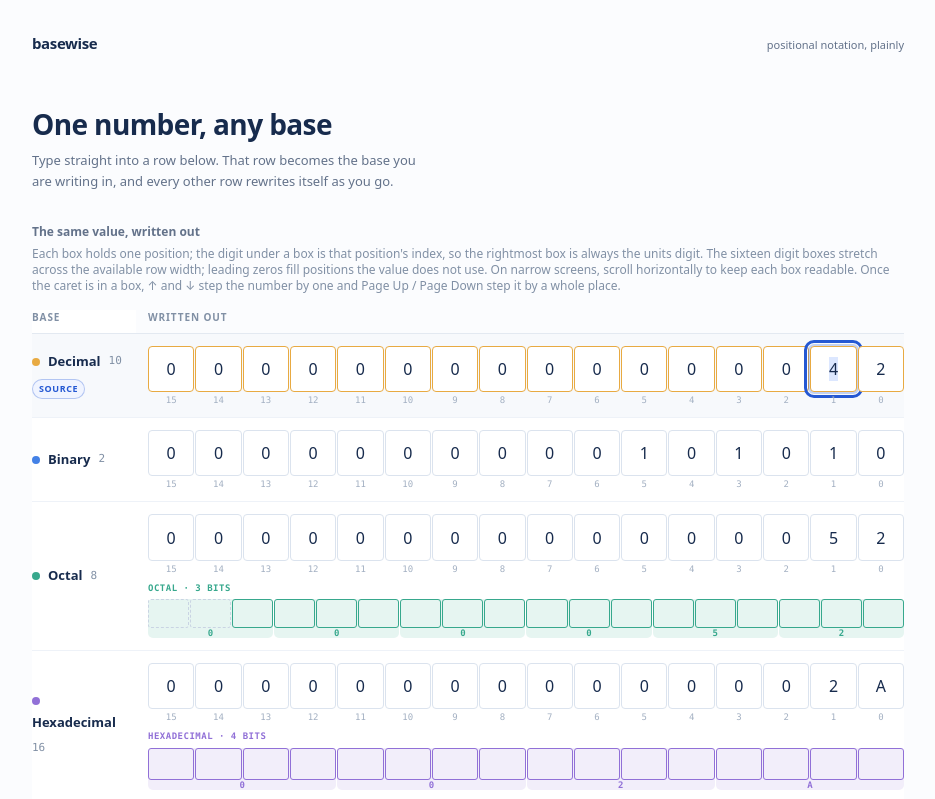
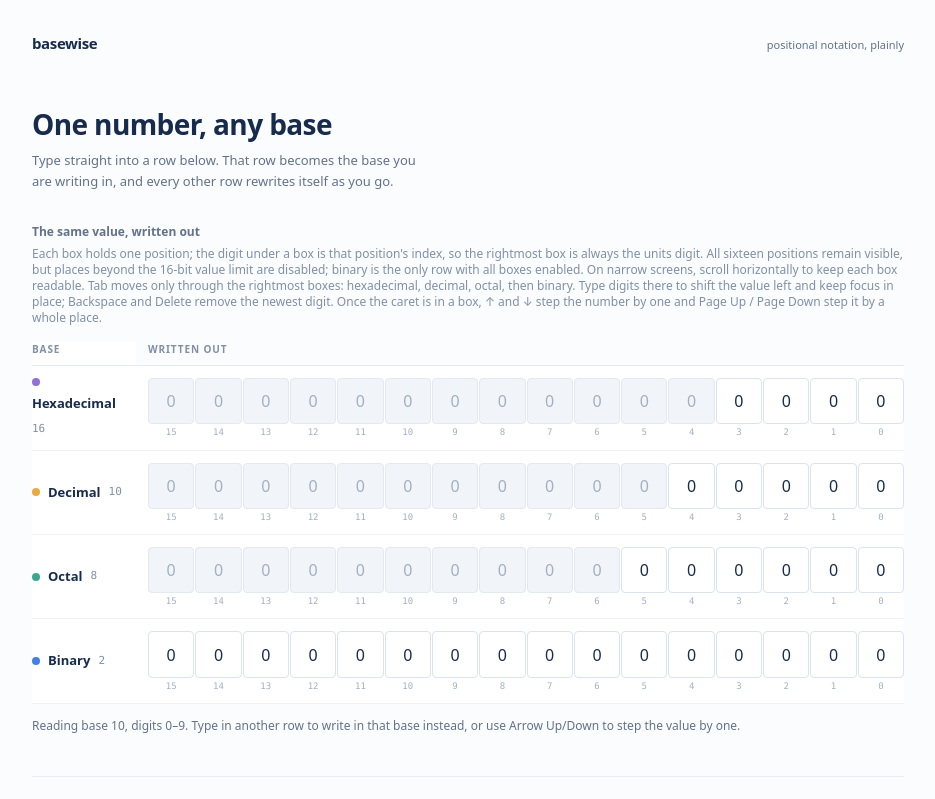
Before and after one commit to lfarci/base-converter, a React (Vite) app: page / in a window 1280 px wide. Shown: the top 799 px of the page, without its empty margins (172-1107 px from the left). Built offline with nearby package versions, Linux system fonts and the light colour scheme.

Commit message:
Merge pull request #20 from lfarci/lfarci-improve-digit-input-navigation
Improve digit entry and keyboard navigation

```diff
--- a/src/App.tsx
+++ b/src/App.tsx
@@ -1,11 +1,9 @@
 import { type KeyboardEvent, useEffect, useRef, useState } from 'react'
 import { DigitRow } from './DigitRow'
 import {
-  bitsPerDigit,
   digitRange,
   digitValue,
   digitsForValue,
-  groupBits,
   LIMIT_MESSAGE,
   pageStep,
   padToPositions,
@@ -19,7 +17,8 @@ import {
 
 function App() {
   const [sourceKey, setSourceKey] = useState('decimal')
-  const [sourceDigits, setSourceDigits] = useState('42')
+  const [sourceDigits, setSourceDigits] = useState('0')
+  const [hasStartedDigitEntry, setHasStartedDigitEntry] = useState(false)
   const [rejection, setRejection] = useState('')
 
   const sourceBase = rows.find((base) => base.key === sourceKey) ?? rows[0]
@@ -33,9 +32,8 @@ function App() {
       : `Reading base ${sourceBase.radix}, digits ${digitRange(sourceBase.radix)}. Type in another row to write in that base instead, or use Arrow Up/Down to step the value by one.`
 
   // Every row is the same fixed grid of POSITIONS places: the value's digits sit in
-  // the low places with leading zeros above them. A row with no value at all renders
-  // the grid empty rather than a dash or a field of zeros, so the columns keep their
-  // shape without claiming the value is zero.
+  // the low places with leading zeros above them. An empty source renders blank;
+  // entering or deleting down to zero keeps zero visible in every row.
   const displayed = rows.map((base) => {
     const isSource = base.key === sourceKey
     const digits = isSource ? Array.from(sourceDigits) : value === null ? [] : digitsForValue(value, base.radix)
@@ -47,39 +45,18 @@ function App() {
     }
   })
 
-  // Underboxes: each paired base draws its own grouping, derived from the binary
-  // row's own places, so 3-bit groups sit in the octal row and 4-bit groups in the
-  // hex row. The binary row is a full POSITIONS places, so at rest that is six octal
-  // groups (the leading one short) and four hex groups. Removing a paired row removes
-  // its grouping, and an empty or rejected entry groups nothing.
-  const binaryBits = (displayed.find((row) => row.base.radix === 2)?.boxes ?? []).filter((digit) => digit.length > 0)
-  const withGroupings = displayed.map((row) => {
-    const size = bitsPerDigit(row.base.radix)
-    const grouping = size === null || value === null || binaryBits.length === 0
-      ? null
-      : { base: row.base, size, groups: groupBits(binaryBits, size, row.base.radix) }
-    return { ...row, grouping }
-  })
-
   // Every digit box registers itself here by base and place, so the editable
   // surface can put the caret back without hunting through the DOM.
   const cellsRef = useRef(new Map<string, HTMLInputElement>())
-  // Restore focus after commits rather than inside the event that caused them. The
-  // initial 'first' target makes typing work with no click.
-  const pendingFocusRef = useRef<'first' | 'last' | null>('first')
+  // Restore focus after edits commit so the caret stays anchored through React rerenders.
+  const pendingFocusRef = useRef<string | null>(null)
   const caretIsInSurface = (node: Element | null = document.activeElement) =>
     node instanceof HTMLInputElement && node.dataset.digit === 'true'
 
-  // The source row is the editable surface, and now that every row is padded it is a
-  // fixed POSITIONS grid too — the places never move, so the caret can stay where it
-  // is put. 'first' aims at the leading digit rather than the top of the grid, so
-  // typing on load writes into the number instead of filling the empty high places.
-  const focusEditable = (where: 'first' | 'last' = 'first') => {
-    const places = Math.min(Array.from(sourceDigits).length, POSITIONS)
-    const index = where === 'last'
-      ? POSITIONS - 1
-      : Math.min(Math.max(POSITIONS - places, 0), POSITIONS - 1)
-    cellsRef.current.get(`${sourceBase.key}:${index}`)?.focus()
+  // Focus the units place on the active row. Other boxes remain reachable by mouse
+  // or by advancing through digits, but do not add fifteen extra Tab stops per row.
+  const focusEditable = () => {
+    cellsRef.current.get(`${sourceBase.key}:${POSITIONS - 1}`)?.focus()
   }
 
   const focusEditableRef = useRef(focusEditable)
@@ -90,16 +67,8 @@ function App() {
   useEffect(() => {
     const where = pendingFocusRef.current
     pendingFocusRef.current = null
-    if (where) {
-      focusEditableRef.current(where)
-      return
-    }
-    // A commit can take a place away (a step down, or typing into a derived row that
-    // then becomes the source) and drop the caret onto the page. Only that lost case
-    // is recovered: a control the reader aimed at keeps the focus.
-    if (document.activeElement === null || document.activeElement === document.body) {
-      focusEditableRef.current('last')
-    }
+    if (where === 'rightmost') focusEditableRef.current()
+    else if (where) cellsRef.current.get(where)?.focus()
   })
 
 
@@ -110,31 +79,17 @@ function App() {
   useEffect(() => {
     const aimedAtAControl = (target: EventTarget | null) =>
       target instanceof Element && target.closest('input, button, select, textarea, label, a[href]') !== null
-    const isOtherTextEntry = (node: Element | null) =>
-      node instanceof HTMLTextAreaElement
-      || (node instanceof HTMLInputElement
-        && ['text', 'number', 'search', 'tel', 'url', 'email', 'password'].includes(node.type))
-
     const returnToSurface = (event: Event) => {
+      if (event.type === 'keydown' && (event as globalThis.KeyboardEvent).key === 'Tab') return
       if (aimedAtAControl(event.target) || caretIsInSurface()) return
-      focusEditableRef.current('first')
-    }
-    // Coming back to the tab lands in the field again, unless the caret was left in
-    // another text field on purpose.
-    const onWindowFocus = () => {
-      if (isOtherTextEntry(document.activeElement)) return
-      focusEditableRef.current('first')
+      focusEditableRef.current()
     }
 
     document.addEventListener('pointerup', returnToSurface)
     document.addEventListener('keydown', returnToSurface)
-    document.addEventListener('visibilitychange', onWindowFocus)
-    window.addEventListener('focus', onWindowFocus)
     return () => {
       document.removeEventListener('pointerup', returnToSurface)
       document.removeEventListener('keydown', returnToSurface)
-      document.removeEventListener('visibilitychange', onWindowFocus)
-      window.removeEventListener('focus', onWindowFocus)
     }
   }, [])
 
@@ -149,6 +104,7 @@ function App() {
     if (target < 0n) {
       setRejection('')
       setSourceDigits('0')
+      setHasStartedDigitEntry(false)
       return
     }
     if (target > VALUE_LIMIT) {
@@ -157,35 +113,45 @@ function App() {
     }
     setRejection('')
     setSourceDigits(target.toString(sourceBase.radix))
+    setHasStartedDigitEntry(false)
   }
 
   // Arrow keys step by one; Page Up/Down step by a whole place — ten in the bases we
   // read as tens and units, sixteen from base 11 up where a place is a nibble wider.
-  const onCellKeyDown = (event: KeyboardEvent<HTMLInputElement>) => {
-    const up = event.key === 'ArrowUp' || event.key === 'PageUp'
-    const down = event.key === 'ArrowDown' || event.key === 'PageDown'
-    if (!up && !down) return
-    event.preventDefault()
-    const magnitude = event.key === 'PageUp' || event.key === 'PageDown' ? pageStep(sourceBase.radix) : 1n
-    stepValue(up ? magnitude : -magnitude)
-  }
+  const editDigit = (base: Base, boxes: string[], index: number, raw: string, focusKey?: string) => {
+    if (raw.length > 0) {
+      const char = pickTypedChar(raw, boxes[index])
+      const digit = digitValue(char)
+      if (digit < 0 || digit >= base.radix) {
+        setRejection(`Enter digits ${digitRange(base.radix)} for base ${base.radix}.`)
+        return
+      }
 
-  const editDigit = (base: Base, boxes: string[], index: number, raw: string) => {
-    // Keep editing in the flat, most-significant-first digit array; grouping is a
-    // render-time concern. The grid has fixed places, so editing writes into one place instead of
-    // adding or removing one: clearing a box blanks that place to zero rather than
-    // shortening the number, which is what keeps the places (and the caret) still.
-    const next = boxes.slice()
-    const char = raw.length === 0 ? '0' : pickTypedChar(raw, boxes[index])
-    const digit = digitValue(char)
-    if (digit < 0 || digit >= base.radix) {
-      setRejection(`Enter digits ${digitRange(base.radix)} for base ${base.radix}.`)
+      const current = parseDigits(boxes.join(''), base.radix)
+      const currentDigits = !hasStartedDigitEntry
+        ? ''
+        : base.key === sourceKey
+          ? sourceDigits
+          : current.status === 'ok'
+            ? digitsForValue(current.value, base.radix).join('')
+            : ''
+      const nextDigits = `${char}${currentDigits}`
+      const nextValue = parseDigits(nextDigits, base.radix)
+      if (nextDigits.length > POSITIONS || nextValue.status === 'too-large') {
+        setRejection(LIMIT_MESSAGE)
+        return
+      }
+
+      setRejection('')
+      setSourceKey(base.key)
+      setSourceDigits(nextDigits)
+      setHasStartedDigitEntry(true)
+      pendingFocusRef.current = 'rightmost'
       return
     }
-    next[index] = char
 
-    // Re-read the grid as a whole so the value keeps its one ceiling and the leading
-    // zeros the grid is showing never reach the number itself.
+    const next = boxes.slice()
+    next[index] = '0'
     const typed = parseDigits(next.join(''), base.radix)
     if (typed.status === 'too-large') {
       setRejection(LIMIT_MESSAGE)
@@ -195,12 +161,56 @@ function App() {
     setRejection('')
     setSourceKey(base.key)
     setSourceDigits(typed.status === 'ok' ? digitsForValue(typed.value, base.radix).join('') : '')
+    setHasStartedDigitEntry(typed.status === 'ok' && typed.value !== 0n)
+    const nextFocusKey = focusKey ?? `${base.key}:${Math.max(index - 1, 0)}`
+    cellsRef.current.get(nextFocusKey)?.focus()
+    pendingFocusRef.current = nextFocusKey
+  }
+
+  const onCellKeyDown = (event: KeyboardEvent<HTMLInputElement>, base: Base, boxes: string[], index: number) => {
+    const digit = digitValue(event.key)
+    if (!event.ctrlKey && !event.metaKey && !event.altKey && digit >= 0 && digit < base.radix) {
+      event.preventDefault()
+      editDigit(base, boxes, index, event.key)
+      return
+    }
+
+    if (event.key === 'Delete' || event.key === 'Backspace') {
+      event.preventDefault()
+      const current = parseDigits(boxes.join(''), base.radix)
+      if (current.status === 'invalid' || current.status === 'too-large') return
+
+      const nextValue = current.status === 'empty' ? 0n : current.value / BigInt(base.radix)
+      const isTypedEntryBuffer = hasStartedDigitEntry && base.key === sourceKey
+      const nextDigits = isTypedEntryBuffer
+        ? sourceDigits.slice(1)
+        : digitsForValue(nextValue, base.radix).join('')
+      const nextDigitsValue = parseDigits(nextDigits, base.radix)
+      const resolvedDigits = nextDigitsValue.status === 'ok' && nextDigitsValue.value !== 0n
+        ? nextDigits
+        : '0'
+      setRejection('')
+      setSourceKey(base.key)
+      setSourceDigits(resolvedDigits)
+      setHasStartedDigitEntry(
+        isTypedEntryBuffer && nextDigitsValue.status === 'ok' && nextDigitsValue.value !== 0n,
+      )
+      pendingFocusRef.current = 'rightmost'
+      return
+    }
+
+    const up = event.key === 'ArrowUp' || event.key === 'PageUp'
+    const down = event.key === 'ArrowDown' || event.key === 'PageDown'
+    if (!up && !down) return
+    event.preventDefault()
+    const magnitude = event.key === 'PageUp' || event.key === 'PageDown' ? pageStep(sourceBase.radix) : 1n
+    stepValue(up ? magnitude : -magnitude)
   }
 
   return (
     <main className="mx-auto w-full px-4 pb-16 text-[#172b4d] sm:px-6 lg:max-w-[920px]" id="top">
       <header className="flex items-baseline justify-between py-6 sm:py-8">
-        <a className="text-[15px] font-bold tracking-tight text-[#172b4d] no-underline" href="#top">basewise</a>
+        <a className="text-[15px] font-bold tracking-tight text-[#172b4d] no-underline" href="#top" tabIndex={-1}>basewise</a>
         <span className="text-[11px] text-[#63728a]">positional notation, plainly</span>
       </header>
 
@@ -216,11 +226,11 @@ function App() {
           <h2 className="m-0 text-xs font-semibold text-[#63728a]" id="result-title">The same value, written out</h2>
           <p className="mt-1.5 text-xs text-[#8190a5]">
             Each box holds one position; the digit under a box is that position's index, so the rightmost box is always the units digit.
-            The sixteen digit boxes stretch across the available row width; leading zeros fill positions the value does not use. On narrow screens, scroll horizontally to keep each box readable.
-            Once the caret is in a box, ↑ and ↓ step the number by one and Page Up / Page Down step it by a whole place.
+            All sixteen positions remain visible, but places beyond the 16-bit value limit are disabled; binary is the only row with all boxes enabled. On narrow screens, scroll horizontally to keep each box readable.
+            Tab moves only through the rightmost boxes: hexadecimal, decimal, octal, then binary. Type digits there to shift the value left and keep focus in place; Backspace and Delete remove the newest digit. Once the caret is in a box, ↑ and ↓ step the number by one and Page Up / Page Down step it by a whole place.
           </p>
 
-          <div className="mt-4 overflow-x-auto" role="region" aria-label="Scrollable base conversion table" tabIndex={0}>
+          <div className="mt-4 overflow-x-auto" role="region" aria-label="Scrollable base conversion table">
             <table className="w-full min-w-[720px] table-fixed border-separate border-spacing-0 text-left" aria-labelledby="result-title">
               <thead>
                 <tr>
@@ -229,13 +239,11 @@ function App() {
                 </tr>
               </thead>
               <tbody>
-                {withGroupings.map(({ base, isSource, boxes, grouping }) => (
+                {displayed.map(({ base, boxes }) => (
                   <DigitRow
                     key={base.key}
                     base={base}
                     boxes={boxes}
-                    isSource={isSource}
-                    grouping={grouping}
                     onDigitKeyDown={onCellKeyDown}
                     onEditDigit={editDigit}
                     registerCell={(cellKey) => (node) => {
--- a/src/DigitRow.tsx
+++ b/src/DigitRow.tsx
@@ -1,71 +1,36 @@
 import type { KeyboardEvent, RefCallback } from 'react'
-import type { Base, BitGrouping } from './conversion'
+import { POSITIONS, VALUE_LIMIT, type Base } from './conversion'
 
 type DigitRowProps = {
   base: Base
   boxes: string[]
-  isSource: boolean
-  grouping: BitGrouping | null
-  onDigitKeyDown: (event: KeyboardEvent<HTMLInputElement>) => void
+  onDigitKeyDown: (event: KeyboardEvent<HTMLInputElement>, base: Base, boxes: string[], index: number) => void
   onEditDigit: (base: Base, boxes: string[], index: number, raw: string) => void
   registerCell: (key: string) => RefCallback<HTMLInputElement>
 }
 
-function GroupingUnderbox({ grouping }: { grouping: BitGrouping | null }) {
-  if (grouping === null) return null
-
-  const { base, size, groups } = grouping
+export function DigitRow({ base, boxes, onDigitKeyDown, onEditDigit, registerCell }: DigitRowProps) {
+  const maxDigits = VALUE_LIMIT.toString(base.radix).length
 
   return (
-    <div className="flex w-full min-w-0 flex-col gap-1" aria-hidden="true">
-      <span className="whitespace-nowrap font-mono text-[9px] font-semibold uppercase tracking-[0.5px]" style={{ color: base.accent }}>
-        {`${base.name.toLowerCase()} · ${size} bits`}
-      </span>
-      <ol className="m-0 grid w-full min-w-0 list-none gap-px p-0" style={{ gridTemplateColumns: `repeat(${groups.length}, minmax(0, 1fr))` }}>
-        {groups.map((group, index) => (
-          <li className="flex min-w-0 flex-col items-center gap-px rounded-[5px]" key={index} style={{ backgroundColor: `${base.accent}1f` }}>
-            <span className="flex w-full gap-px">
-              {Array.from({ length: group.placeholders }, (_, slot) => (
-                <span className="aspect-[10/7] min-w-0 flex-1 rounded-[3px] border border-dashed border-[#c9d4e3]" key={`missing-${slot}`} />
-              ))}
-              {group.bits.map((_, slot) => (
-                <span className="aspect-[10/7] min-w-0 flex-1 rounded-[3px] border" style={{ borderColor: base.accent }} key={slot} />
-              ))}
-            </span>
-            <span className="w-full text-center font-mono text-[9px] font-bold leading-none" style={{ color: base.accent }}>
-              {group.label}
-            </span>
-          </li>
-        ))}
-      </ol>
-    </div>
-  )
-}
-
-export function DigitRow({ base, boxes, isSource, grouping, onDigitKeyDown, onEditDigit, registerCell }: DigitRowProps) {
-  return (
-    <tr className={isSource ? 'bg-[#f7f9fc]' : 'bg-white'}>
+    <tr className="bg-white">
       <th className="sticky left-0 z-10 border-b border-[#eef2f8] bg-inherit py-3 pr-3 align-middle font-normal" scope="row">
         <span className="flex flex-wrap items-center gap-2">
           <span className="size-2 shrink-0 rounded-full" style={{ backgroundColor: base.accent }} aria-hidden="true" />
           <span className="text-[13px] font-bold text-[#172b4d]">{base.name}</span>
           <span className="font-mono text-[11px] text-[#8190a5]">{base.radix}</span>
-          {isSource && (
-            <span className="rounded-full border border-[#2458d3]/30 bg-[#f0f4ff] px-1.5 py-0.5 text-[9px] font-bold uppercase tracking-[0.6px] text-[#2458d3]">source</span>
-          )}
         </span>
       </th>
       <td className="border-b border-[#eef2f8] py-3 pl-3 align-middle">
-        <div className="flex w-full min-w-0 flex-col items-stretch gap-2">
-          <ol className="m-0 grid w-full list-none gap-px p-0" style={{ gridTemplateColumns: `repeat(${boxes.length}, minmax(0, 1fr))` }} aria-label={`${base.name} digits, most significant first`}>
+        <ol className="m-0 grid w-full list-none gap-px p-0" style={{ gridTemplateColumns: `repeat(${boxes.length}, minmax(0, 1fr))` }} aria-label={`${base.name} digits, most significant first`}>
             {boxes.map((digit, index) => {
               const position = boxes.length - 1 - index
+              const disabled = position >= maxDigits
               const cellKey = `${base.key}:${index}`
               return (
                 <li className="m-0 flex min-w-0 flex-col items-center" key={cellKey}>
                   <input
-                    className={`aspect-square w-full min-w-0 rounded-[4px] border bg-white p-0 text-center font-mono text-[clamp(9px,2.5vw,17px)] font-semibold leading-none tabular-nums text-[#172b4d] outline-none transition focus:border-[#2458d3] focus:ring-2 focus:ring-[#2458d3]/25 ${isSource ? '' : 'border-[#dbe3ee] hover:border-[#a9bad2]'}`}
-                    style={isSource ? { borderColor: base.accent } : undefined}
+                    className="aspect-square w-full min-w-0 rounded-[4px] border border-[#dbe3ee] bg-white p-0 text-center font-mono text-[clamp(9px,2.5vw,17px)] font-semibold leading-none tabular-nums text-[#172b4d] outline-none transition hover:border-[#a9bad2] focus:border-[#2458d3] focus:ring-2 focus:ring-[#2458d3]/25 disabled:cursor-not-allowed disabled:border-[#e3e9f1] disabled:bg-[#f1f4f8] disabled:text-[#a3b0c2]"
                     type="text"
                     data-digit="true"
                     ref={registerCell(cellKey)}
@@ -73,10 +38,13 @@ export function DigitRow({ base, boxes, isSource, grouping, onDigitKeyDown, onEd
                     autoComplete="off"
                     spellCheck={false}
                     value={digit}
+                    tabIndex={index === POSITIONS - 1 ? 0 : -1}
+                    disabled={disabled}
+                    title={disabled ? `Unavailable: beyond the ${POSITIONS}-bit value limit` : undefined}
                     onFocus={(event) => event.target.select()}
-                    onKeyDown={onDigitKeyDown}
+                    onKeyDown={(event) => onDigitKeyDown(event, base, boxes, index)}
                     onChange={(event) => onEditDigit(base, boxes, index, event.target.value)}
-                    aria-label={`${base.name} (base ${base.radix}) digit at position ${position}${isSource ? ', source base' : ''}`}
+                    aria-label={`${base.name} (base ${base.radix}) digit at position ${position}`}
                   />
                   <span className="w-full pt-1 text-center font-mono text-[9px] leading-none text-[#a3b0c2]" aria-hidden="true">
                     {position}
@@ -84,9 +52,7 @@ export function DigitRow({ base, boxes, isSource, grouping, onDigitKeyDown, onEd
                 </li>
               )
             })}
-          </ol>
-          <GroupingUnderbox grouping={grouping} />
-        </div>
+        </ol>
       </td>
     </tr>
   )
--- a/src/conversion.ts
+++ b/src/conversion.ts
@@ -11,10 +11,10 @@ export type Base = {
 }
 
 export const rows: Base[] = [
+  { key: 'hexadecimal', name: 'Hexadecimal', radix: 16, accent: '#9170d7' },
   { key: 'decimal', name: 'Decimal', radix: 10, accent: '#e8aa42' },
+  { key: 'octal', name: 'Octal', radix: 8, accent: '#37a88d' },
   { key: 'binary', name: 'Binary', radix: 2, accent: '#4381e6' },
-  { key: 'octal', name: 'Octal', radix: 8, accent: '#37a88d' },
-  { key: 'hexadecimal', name: 'Hexadecimal', radix: 16, accent: '#9170d7' },
 ]
 
 export type ParsedDigits =
@@ -22,18 +22,6 @@ export type ParsedDigits =
   | { status: 'invalid'; char: string }
   | { status: 'too-large'; value: bigint }
   | { status: 'ok'; value: bigint }
-
-export type BitGroup = {
-  bits: string[]
-  placeholders: number
-  label: string
-}
-
-export type BitGrouping = {
-  base: Base
-  size: number
-  groups: BitGroup[]
-}
 
 export function digitRange(radix: number) {
   return radix <= 10 ? `0–${radix - 1}` : `0–9 and A–${DIGIT_ALPHABET[radix - 1]}`
@@ -73,28 +61,6 @@ export function pickTypedChar(raw: string, previous: string) {
   return Array.from(text).find((char) => char !== previous.toUpperCase()) ?? text.slice(-1)
 }
 
-export function bitsPerDigit(radix: number) {
-  if (radix === 8) return 3
-  if (radix === 16) return 4
-  return null
-}
-
-export function groupBits(bits: string[], size: number, radix: number): BitGroup[] {
-  const groups: BitGroup[] = []
-
-  for (let end = bits.length; end > 0; end -= size) {
-    const chunk = bits.slice(Math.max(0, end - size), end)
-    const parsed = parseDigits(chunk.join(''), 2)
-    groups.unshift({
-      bits: chunk,
-      placeholders: size - chunk.length,
-      label: (parsed.status === 'ok' ? parsed.value : 0n).toString(radix).toUpperCase(),
-    })
-  }
-
-  return groups
-}
-
 export function pageStep(radix: number) {
   return radix <= 10 ? 10n : 16n
 }
```
